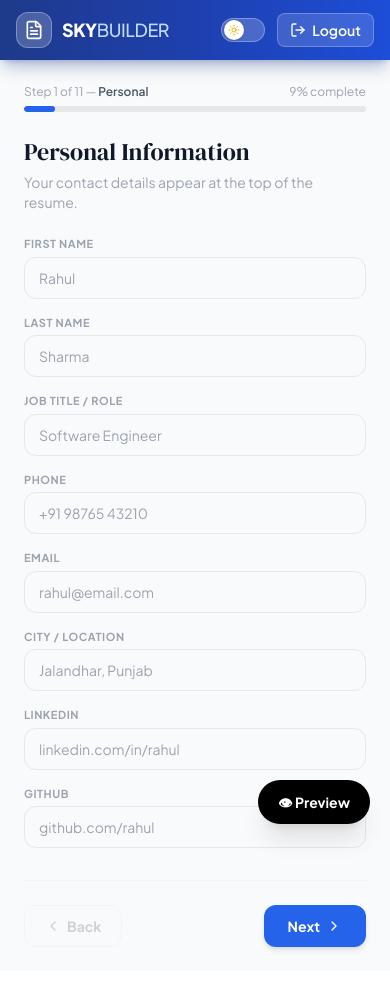
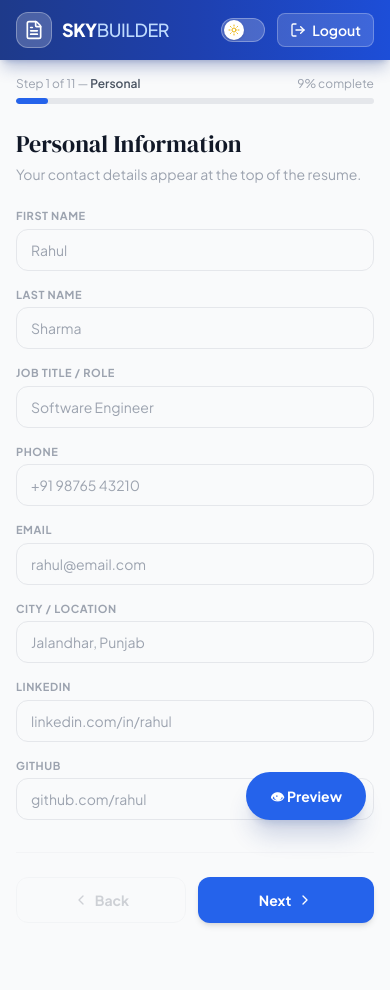
Before and after one commit to Suman0703/sky-builder-ai-resume, a React (Vite) app in the folder client/: page /builder in a window 390 px wide. Shown: the top 990 px of the page. Built offline with nearby package versions, Linux system fonts and the light colour scheme; sample sign-in values are in the browser's storage.

Commit message:
Fixed mobile UI: resolved overlapping preview button and added scroll clearance

```diff
--- a/client/src/pages/BuilderPage.jsx
+++ b/client/src/pages/BuilderPage.jsx
@@ -3,7 +3,7 @@ import { useNavigate } from 'react-router-dom'
 import toast from 'react-hot-toast'
 import { ChevronRight, ChevronLeft, Plus, Trash2, Sparkles, Download, Save } from 'lucide-react'
 import Navbar from '../components/Navbar'
-import ResumePreview from '../components/Resumepreview'
+import ResumePreview from '../components/ResumePreview' // Fixed case matching standard imports
 import { resumeAPI, aiAPI } from '../api'
 import { useAuth } from '../context/AuthContext'
 
@@ -227,7 +227,9 @@ export default function BuilderPage() {
         </aside>
 
         {/* ── Form Area ── */}
-        <main className="flex-1 overflow-y-auto p-6 md:p-8">
+        {/* ADDED pb-28 HERE for mobile scroll clearance! */}
+        <main className="flex-1 overflow-y-auto p-4 pb-28 md:p-8 md:pb-8">
+
           {/* Progress */}
           <div className="mb-6">
             <div className="flex justify-between text-xs text-gray-400 mb-1.5">
@@ -551,20 +553,20 @@ export default function BuilderPage() {
             </FormSection>
           )}
 
-          {/* Nav Buttons */}
-          <div className="flex justify-between mt-8 pt-6 border-t border-gray-100 dark:border-gray-800">
+          {/* Nav Buttons - MODIFIED FOR MOBILE FLEXIBILITY */}
+          <div className="flex justify-between gap-3 mt-8 pt-6 border-t border-gray-100 dark:border-gray-800">
             <button onClick={() => setStep(s => s - 1)} disabled={step === 0}
-              className="flex items-center gap-1.5 px-5 py-2.5 rounded-xl border border-gray-200 dark:border-gray-700 text-gray-500 dark:text-gray-400 font-bold text-sm hover:bg-gray-100 dark:hover:bg-gray-800 transition disabled:opacity-30 disabled:cursor-not-allowed">
+              className="flex-1 sm:flex-none flex items-center justify-center gap-1.5 px-5 py-3 rounded-xl border border-gray-200 dark:border-gray-700 text-gray-500 dark:text-gray-400 font-bold text-sm hover:bg-gray-100 dark:hover:bg-gray-800 transition disabled:opacity-30 disabled:cursor-not-allowed">
               <ChevronLeft className="w-4 h-4" /> Back
             </button>
             {step < STEPS.length - 1 ? (
               <button onClick={() => setStep(s => s + 1)}
-                className="flex items-center gap-1.5 px-6 py-2.5 rounded-xl bg-blue-600 hover:bg-blue-700 text-white font-bold text-sm transition shadow-md">
+                className="flex-1 sm:flex-none flex items-center justify-center gap-1.5 px-6 py-3 rounded-xl bg-blue-600 hover:bg-blue-700 text-white font-bold text-sm transition shadow-md">
                 Next <ChevronRight className="w-4 h-4" />
               </button>
             ) : (
               <button onClick={handleSave}
-                className="flex items-center gap-1.5 px-6 py-2.5 rounded-xl bg-black hover:bg-gray-800 text-white font-bold text-sm transition shadow-md">
+                className="flex-1 sm:flex-none flex items-center justify-center gap-1.5 px-6 py-3 rounded-xl bg-black hover:bg-gray-800 text-white font-bold text-sm transition shadow-md">
                 <Save className="w-4 h-4" /> Save Resume
               </button>
             )}
@@ -589,22 +591,26 @@ export default function BuilderPage() {
       </div>
 
       {/* Mobile preview button */}
-      <div className="lg:hidden fixed bottom-5 right-5 z-50">
+      <div className="lg:hidden fixed bottom-6 right-6 z-50">
         <button onClick={() => setShowPreviewMobile(true)}
-          className="px-5 py-3 rounded-full bg-black text-white font-bold text-sm shadow-xl">
+          className="flex items-center gap-2 px-6 py-3.5 rounded-full bg-blue-600 text-white font-bold text-sm shadow-xl shadow-blue-900/20 hover:bg-blue-700 transition active:scale-95">
           👁 Preview
         </button>
       </div>
 
       {/* Mobile preview modal */}
       {showPreviewMobile && (
-        <div className="fixed inset-0 z-50 bg-black/60 flex items-end lg:hidden" onClick={() => setShowPreviewMobile(false)}>
-          <div className="bg-white w-full max-h-[85vh] overflow-y-auto rounded-t-3xl" onClick={e => e.stopPropagation()}>
-            <div className="flex items-center justify-between p-4 border-b">
-              <span className="font-bold text-gray-700">Resume Preview</span>
-              <button onClick={() => setShowPreviewMobile(false)} className="text-gray-400 text-xl font-bold">×</button>
+        <div className="fixed inset-0 z-50 bg-black/60 backdrop-blur-sm flex items-end lg:hidden transition-opacity" onClick={() => setShowPreviewMobile(false)}>
+          <div className="bg-gray-100 w-full max-h-[85vh] overflow-y-auto rounded-t-3xl shadow-2xl" onClick={e => e.stopPropagation()}>
+            <div className="sticky top-0 bg-white/90 backdrop-blur-md flex items-center justify-between p-4 border-b border-gray-200 z-10">
+              <span className="font-bold text-gray-800">Resume Preview</span>
+              <button onClick={() => setShowPreviewMobile(false)} className="text-gray-500 hover:text-gray-800 text-xl font-bold px-2">×</button>
             </div>
-            <ResumePreview data={data} />
+            <div className="p-4">
+              <div className="bg-white rounded-xl overflow-hidden shadow-md border border-gray-200">
+                <ResumePreview data={data} />
+              </div>
+            </div>
           </div>
         </div>
       )}
```
